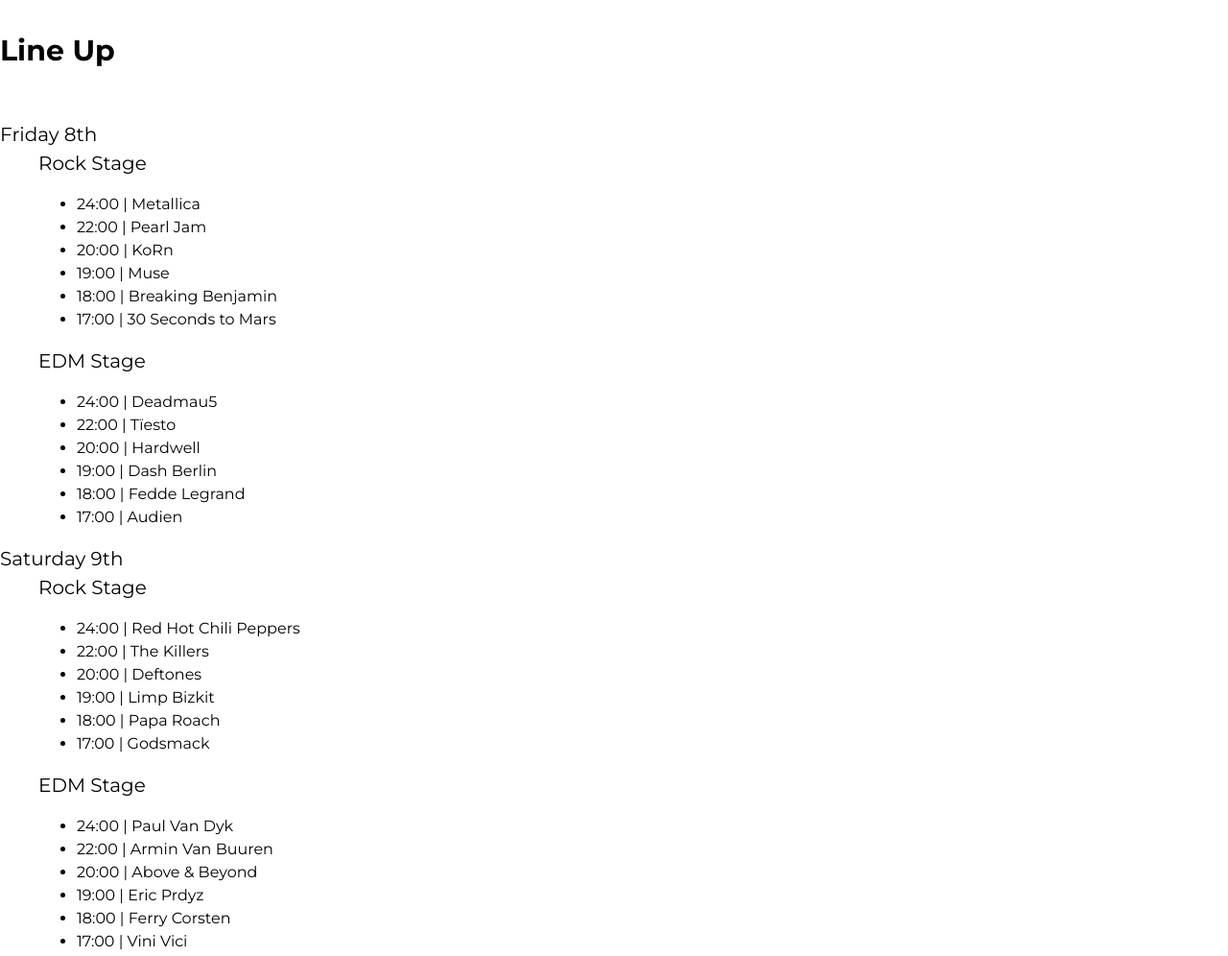
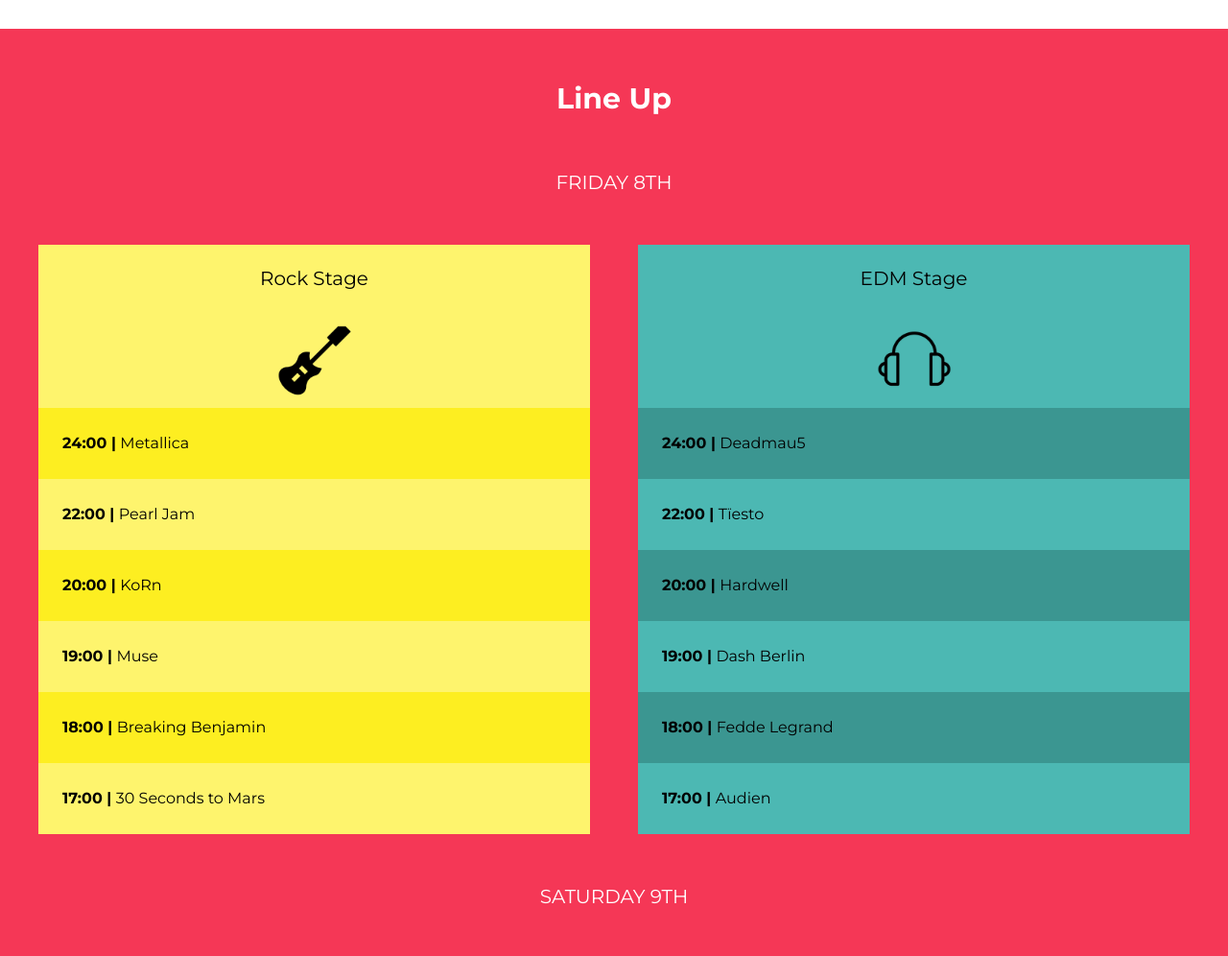
Before and after one commit to ArturoHDZG/Rock-And-EDM-Festival, a website: page index.html in a window 1280 px wide. Shown: the part 1200-2196 px from the top of the page at 96% size. Drawn offline with Linux system fonts and the light colour scheme.

Commit message:
Lineup Finished

```diff
--- a/index.html
+++ b/index.html
@@ -118,7 +118,7 @@
       </div>
       <p class="day">Saturday 9th</p>
       <div class="container stage-container">
-        <div class="rock stage bg-verde">
+        <div class="rock stage bg-green">
           <p class="stage-name">Rock Stage</p>
           <ul class="schedule">
             <li>
--- a/package.json
+++ b/package.json
@@ -22,9 +22,7 @@
     "gulp-plumber": "^1.2.1",
     "gulp-sass": "^5.1.0",
     "gulp-webp": "^4.0.1",
-    "sass": "^1.56.2"
-  },
-  "dependencies": {
+    "sass": "^1.56.2",
     "stable": "^0.1.8",
     "svgo": "^3.0.2",
     "uuid": "^9.0.0"
--- a/src/scss/base/_mixins.scss
+++ b/src/scss/base/_mixins.scss
@@ -39,3 +39,10 @@
   grid-template-columns: repeat($columns, $number);
   gap: $size-gap;
 }
+
+// Limpiar estilos listas
+@mixin reset-list {
+  list-style: none;
+  margin: 0;
+  padding: 0;
+}
--- a/src/scss/layout/_index.scss
+++ b/src/scss/layout/_index.scss
@@ -1,3 +1,4 @@
 @forward 'header';
 @forward 'video';
 @forward 'festival';
+@forward 'lineup';
--- /dev/null
+++ b/src/scss/layout/_lineup.scss
@@ -0,0 +1,81 @@
+@use 'base/variables' as v;
+@use 'base/mixins' as m;
+
+.lineup {
+  background-color: v.$redpink;
+  padding: 5rem 0;
+
+  h3, p {
+    color: v.$white;
+    text-align: center;
+  }
+
+  .day {
+    margin: 5rem 0;
+    text-transform: uppercase;
+  }
+}
+
+.stage-container {
+  @include m.tablet {
+    @include m.grid(2, 1fr, 5rem);
+  }
+
+  p { color: v.$black; }
+
+}
+
+.stage {
+  padding-top: 2rem;
+
+  .stage-name {
+    &:after {
+      content: '';
+      background-position: center center;
+      background-repeat: no-repeat;
+      background-size: 15rem;
+      display: block;
+      margin: 2rem auto 0 auto;
+      height: 10rem;
+      width: 20rem;
+    }
+  }
+}
+
+.rock .stage-name:after {
+  background-image: url(../img/icono_rock.png);
+}
+
+.edm .stage-name:after {
+  background-image: url(../img/icono_edm.png);
+}
+
+.schedule {
+  @include m.reset-list;
+
+  li {
+    color: v.$black;
+    font-weight: 700;
+    padding: 2.5rem;
+
+    span {
+      font-weight: 400;
+    }
+  }
+}
+
+.bg-green {
+  background-color: v.$aqua;
+
+  li:nth-child(odd) {
+    background-color: darken(v.$aqua, 10%);
+  }
+}
+
+.bg-yellow {
+  background-color: v.$yellow;
+
+  li:nth-child(odd) {
+    background-color: darken(v.$yellow, 15%);
+  }
+}
```
Also changed, not shown: build/css/app.css, 2 other files.
